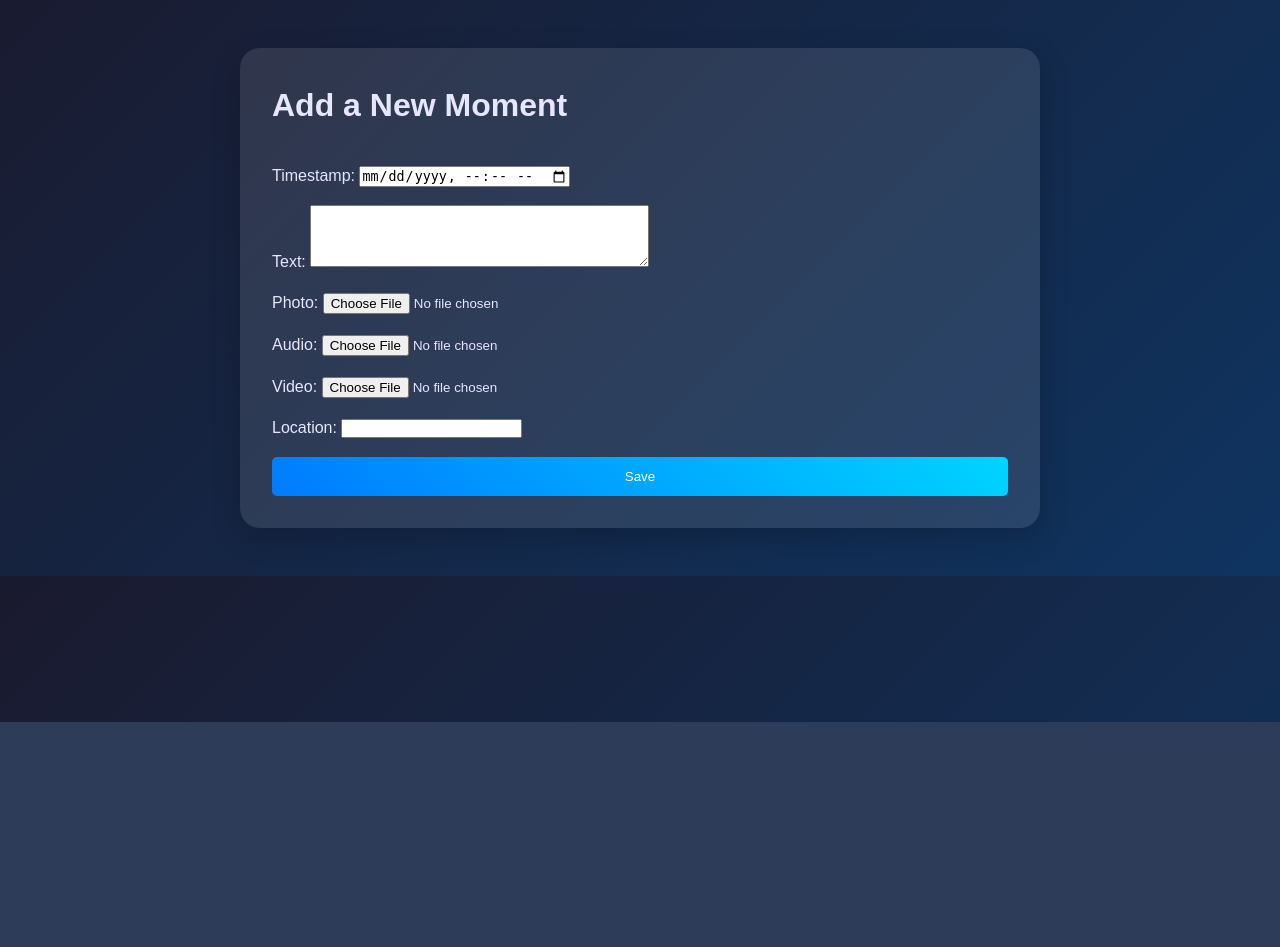
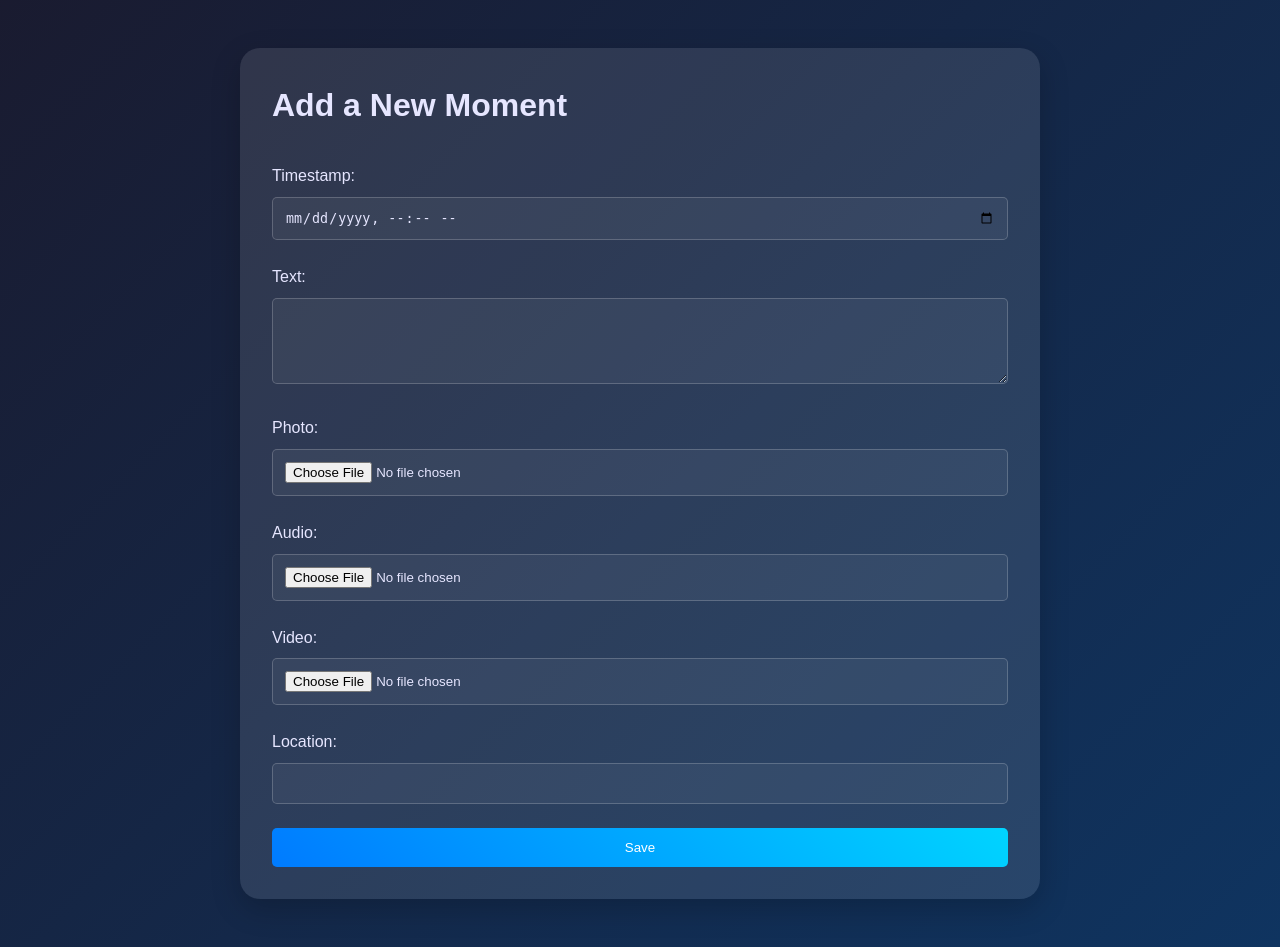
Before and after one commit to Stive1213/timelens, a Django app: page /create/ in a window 1280 px wide. Shown: the part 78-1025 px from the top of the page. Before the commit the page ends 800 px from the top, so only its background shows below. Run offline with Django 5.2, Linux system fonts and the light colour scheme; a user stored in the database is signed in; parts of the project's set-up code (start-up, migrations or seed data) failed here and were passed over; some libraries are stand-ins or nearby versions.

Commit message:
`Refactor create entry form in journal templates and update settings for media and login redirects.`

```diff
--- a/journal/templates/journal/create_entry.html
+++ b/journal/templates/journal/create_entry.html
@@ -2,9 +2,32 @@
 {% block title %}New Entry{% endblock %}
 {% block content %}
     <h1 style="font-size: 2rem; margin-bottom: 2rem;">Add a New Moment</h1>
-    <form method="post" enctype="multipart/form-data" style="display: flex; flex-direction: column; gap: 1rem;">
+    <form method="post" enctype="multipart/form-data" style="display: flex; flex-direction: column; gap: 1.5rem;">
         {% csrf_token %}
-        {{ form.as_p }}
+        <div>
+            <label for="{{ form.timestamp.id_for_label }}" style="display: block; margin-bottom: 0.5rem;">Timestamp:</label>
+            <input type="datetime-local" name="timestamp" id="{{ form.timestamp.id_for_label }}" value="{{ form.timestamp.value|default:'' }}" style="width: 100%; padding: 0.75rem; border: 1px solid rgba(255,255,255,0.2); border-radius: 5px; background: rgba(255,255,255,0.05); color: #e6e6ff;">
+        </div>
+        <div>
+            <label for="{{ form.text.id_for_label }}" style="display: block; margin-bottom: 0.5rem;">Text:</label>
+            <textarea name="text" id="{{ form.text.id_for_label }}" rows="4" style="width: 100%; padding: 0.75rem; border: 1px solid rgba(255,255,255,0.2); border-radius: 5px; background: rgba(255,255,255,0.05); color: #e6e6ff;">{% if form.text.value %}{{ form.text.value }}{% endif %}</textarea>
+        </div>
+        <div>
+            <label for="{{ form.photo.id_for_label }}" style="display: block; margin-bottom: 0.5rem;">Photo:</label>
+            <input type="file" name="photo" id="{{ form.photo.id_for_label }}" style="width: 100%; padding: 0.75rem; border: 1px solid rgba(255,255,255,0.2); border-radius: 5px; background: rgba(255,255,255,0.05); color: #e6e6ff;">
+        </div>
+        <div>
+            <label for="{{ form.audio.id_for_label }}" style="display: block; margin-bottom: 0.5rem;">Audio:</label>
+            <input type="file" name="audio" id="{{ form.audio.id_for_label }}" style="width: 100%; padding: 0.75rem; border: 1px solid rgba(255,255,255,0.2); border-radius: 5px; background: rgba(255,255,255,0.05); color: #e6e6ff;">
+        </div>
+        <div>
+            <label for="{{ form.video.id_for_label }}" style="display: block; margin-bottom: 0.5rem;">Video:</label>
+            <input type="file" name="video" id="{{ form.video.id_for_label }}" style="width: 100%; padding: 0.75rem; border: 1px solid rgba(255,255,255,0.2); border-radius: 5px; background: rgba(255,255,255,0.05); color: #e6e6ff;">
+        </div>
+        <div>
+            <label for="{{ form.location.id_for_label }}" style="display: block; margin-bottom: 0.5rem;">Location:</label>
+            <input type="text" name="location" id="{{ form.location.id_for_label }}" value="{{ form.location.value|default:'' }}" style="width: 100%; padding: 0.75rem; border: 1px solid rgba(255,255,255,0.2); border-radius: 5px; background: rgba(255,255,255,0.05); color: #e6e6ff;">
+        </div>
         <button type="submit" style="padding: 0.75rem; background: linear-gradient(45deg, #007bff, #00d4ff); color: #fff; border: none; border-radius: 5px; cursor: pointer; transition: all 0.3s ease;">Save</button>
     </form>
 {% endblock %}
--- a/timelens/settings.py
+++ b/timelens/settings.py
@@ -127,3 +127,6 @@ import os  # Add this at the top if not already present
 # ...
 MEDIA_URL = '/media/'
 MEDIA_ROOT = os.path.join(BASE_DIR, 'media')
+
+LOGIN_REDIRECT_URL = '/'
+LOGOUT_REDIRECT_URL = '/accounts/login/'
```
Also changed, not shown: README.md (added).
